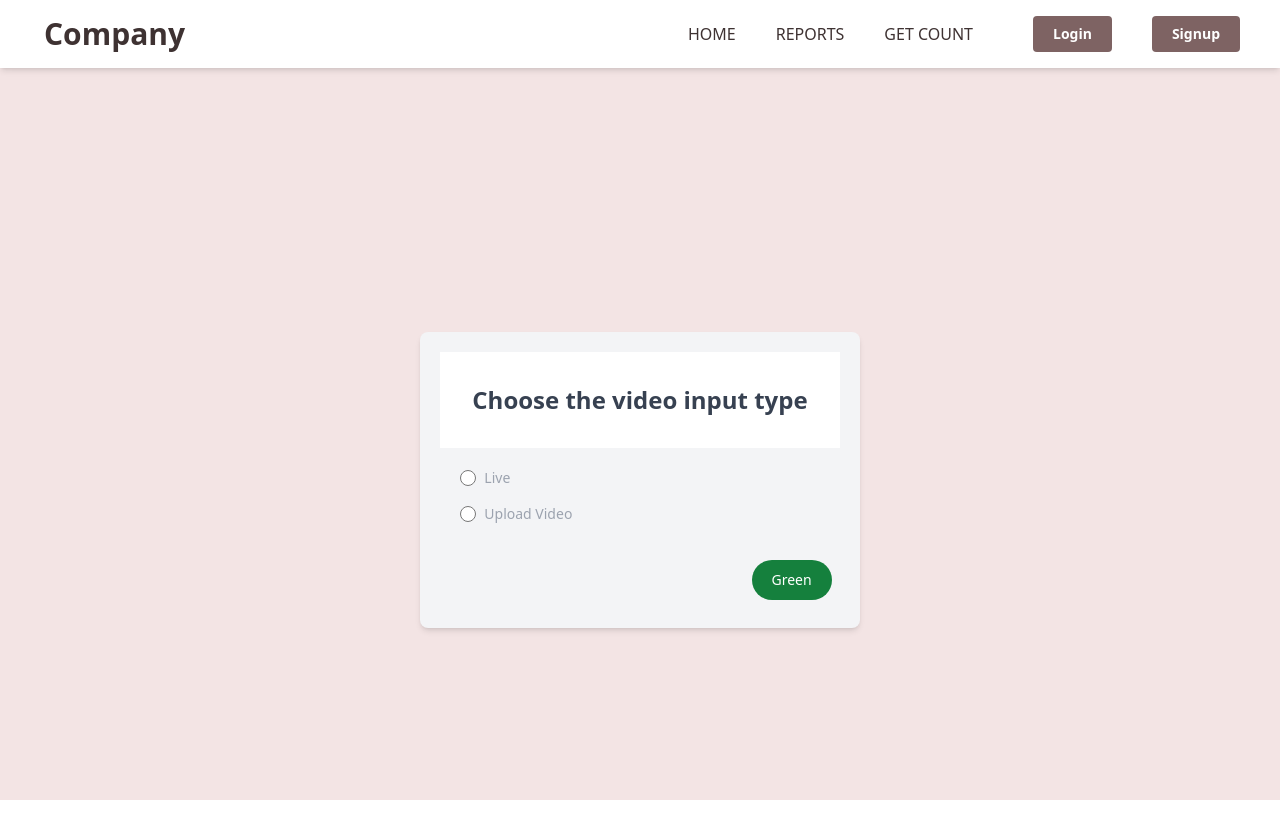
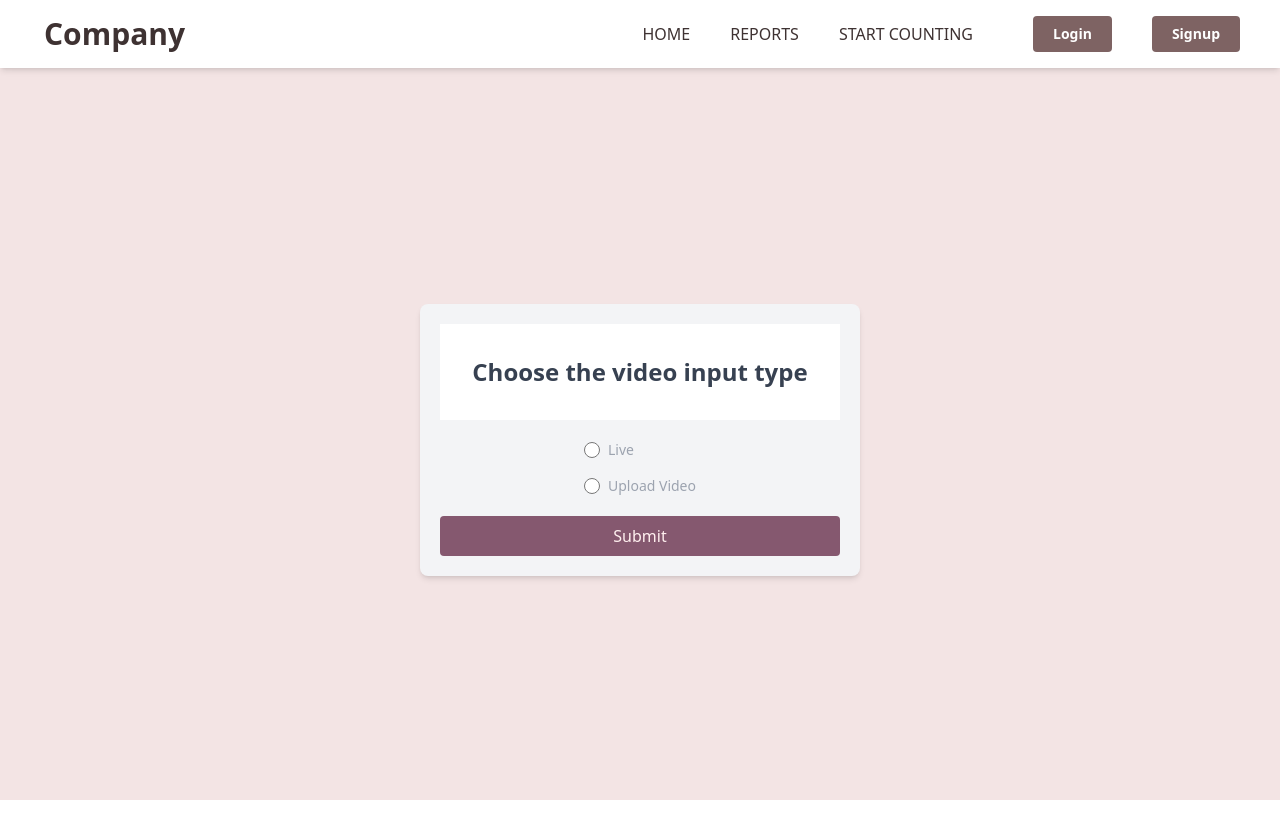
Before and after one commit to AnjaleeNeelika/Hand_Gesture_Detection_System, a React (Vite) app in the folder frontend/: page /videoUploadPage in a window 1280 px wide. Shown: the top 838 px of the page. After the commit the page ends 800 px from the top, so only its background shows below. Built offline with nearby package versions, Linux system fonts and the light colour scheme.

Commit message:
Updated pages

```diff
--- a/frontend/src/App.jsx
+++ b/frontend/src/App.jsx
@@ -1,11 +1,12 @@
 import React from 'react'
 import Navbar from './assets/components/Navbar'
 import { Route, Routes } from 'react-router-dom'
-import Home from './assets/pages/Home'
-import Reports from './assets/pages/Reports'
-import GetCount from './assets/pages/GetCount'
+import Home from './pages/Home'
+import Reports from './pages/Reports'
 import VideoUploadPage from './pages/VideoUploadPage'
 import VideoUploadPageeee from './pages/VideoUploadPageeee'
+import StartCounting from './pages/StartCounting'
+import PointInput from './pages/PointInput'
 
 const App = () => {
   return (
@@ -16,9 +17,10 @@ const App = () => {
                 <Route path='/' element={<Home />} />
                 <Route path='/home' element={<Home />} />
                 <Route path='/reports' element={<Reports />} />
-          <Route path='/get-count' element={<GetCount />} />
+                <Route path='/start-count' element={<StartCounting />} />
                 <Route path='/videoUploadPage' element={<VideoUploadPage />} />
                 <Route path='/uploadVideo' element={<VideoUploadPageeee />} />
+                <Route path='/input-points' element={<PointInput />} />
             </Routes>
         </div>
     </>
--- /dev/null
+++ b/frontend/src/assets/components/Button2.jsx
@@ -0,0 +1,11 @@
+import React from 'react'
+
+const Button2 = (props) => {
+    return (
+        <div className='bg-[#85586f] w-full text-center py-2 px-5 rounded text-[#ffefef] hover:bg-[#8b6d7d] cursor-pointer hover:-translate-y-1 transition delay-200'>
+            {props.children}
+        </div>
+    )
+}
+
+export default Button2
--- a/frontend/src/assets/components/Navbar.jsx
+++ b/frontend/src/assets/components/Navbar.jsx
@@ -8,7 +8,7 @@ const Navbar = () => {
     return (
         <div className='w-full shadow-md fixed top-0 left-0 flex'>
             <div className='md:flex justify-between items-center bg-white py-4 md:px-10 px-7 w-full'>
-                <div className='md:flex justify-between items-center font-bold text-3xl text-[#3e3232]'>
+                <div className='md:flex justify-between items-center font-bold text-3xl text-[#776666]'>
                     <span className='text-3xl mr-1 pt-2'>
                         <ion-icon name="logo-ionic"></ion-icon>
                     </span>
@@ -27,7 +27,7 @@ const Navbar = () => {
                         <Link to="/reports">REPORTS</Link>
                     </li>
                     <li className='text-[#3e3232] hover:text-[#a87c7c] md:my-0 my-7'>
-                        <Link to="/get-count">GET COUNT</Link>
+                        <Link to="/start-count">START COUNTING</Link>
                     </li>
 
                     <div className='flex gap-10 md:ml-5'>
@@ -36,9 +36,6 @@ const Navbar = () => {
                     </div>
                 </ul>
             </div>
-
-
-
         </div>
     )
 }
--- a/frontend/src/assets/pages/GetCount.jsx
+++ /dev/null
@@ -1,9 +0,0 @@
-import React from 'react'
-
-const GetCount = () => {
-    return (
-        <div>GetCount</div>
-    )
-}
-
-export default GetCount
--- a/frontend/src/assets/pages/index.js
+++ /dev/null
@@ -1,3 +0,0 @@
-export * from "./Home";
-export * from "./Reports";
-export * from "./GetCount";
--- a/frontend/src/assets/pages/Home.jsx
+++ b/frontend/src/pages/Home.jsx
@@ -2,7 +2,7 @@ import React from 'react'
 
 const Home = () => {
     return (
-        <div>Home</div>
+        <div className='h-full p-5'>Home</div>
     )
 }
 
--- /dev/null
+++ b/frontend/src/pages/PointInput.jsx
@@ -0,0 +1,16 @@
+import React from 'react'
+
+const PointInput = () => {
+    return (
+        <div className='h-full p-5 flex flex-auto justify-center items-center'>
+            <div>
+                <div className='w-full bg-[#ddd] h-20'>
+
+                </div>
+            </div>
+            <div></div>
+        </div>
+    )
+}
+
+export default PointInput
--- a/frontend/src/assets/pages/Reports.jsx
+++ b/frontend/src/pages/Reports.jsx
@@ -2,7 +2,7 @@ import React from 'react'
 
 const Reports = () => {
     return (
-        <div>Reports</div>
+        <div className='h-full p-5'>Reports</div>
     )
 }
 
--- /dev/null
+++ b/frontend/src/pages/StartCounting.jsx
@@ -0,0 +1,9 @@
+import React from 'react'
+
+const StartCounting = () => {
+    return (
+        <div className='h-full p-5'>StartCounting</div>
+    )
+}
+
+export default StartCounting
--- a/frontend/src/pages/VideoUploadPage.jsx
+++ b/frontend/src/pages/VideoUploadPage.jsx
@@ -7,10 +7,11 @@ import {
     Typography,
     Button,
 } from "@material-tailwind/react";
+import Button2 from '../assets/components/Button2';
 
 export default function VideoUploadPage() {
     return (
-        <div className="flex items-center justify-center h-screen ">
+        <div className="flex items-center justify-center h-full">
             <Card className="w-150 bg-gray-100 p-5 rounded-lg">
                 <CardHeader >
                     <Typography variant="h4" className=' p-8'>
@@ -18,14 +19,15 @@ export default function VideoUploadPage() {
                     </Typography>
                 </CardHeader>
 
-                <CardBody className=' p-5'>
+                <CardBody className='p-5 flex justify-center'>
+                    <div>
                         <div className="flex items-center mb-4">
                             <input
                                 id="default-radio-1"
                                 type="radio"
                                 value=""
                                 name="default-radio"
-                            className="w-4 h-4 text-blue-600 bg-gray-100 border-gray-300 focus:ring-blue-500 dark:focus:ring-blue-600 "
+                                className="w-4 h-4 text-blue-600 bg-gray-100 border-gray-300 focus:ring-blue-500 dark:focus:ring-blue-600 cursor-pointer"
                             />
                             <label
                                 htmlFor="default-radio-1"
@@ -40,7 +42,7 @@ export default function VideoUploadPage() {
                                 type="radio"
                                 value=""
                                 name="default-radio"
-                            className="w-4 h-4 text-blue-600 bg-gray-100 border-gray-300 focus:ring-blue-500 dark:focus:ring-blue-600"
+                                className="w-4 h-4 text-blue-600 bg-gray-100 border-gray-300 focus:ring-blue-500 dark:focus:ring-blue-600 cursor-pointer"
                             />
                             <label
                                 htmlFor="default-radio-2"
@@ -49,11 +51,15 @@ export default function VideoUploadPage() {
                                 Upload Video
                             </label>
                         </div>
+                    </div>
                 </CardBody>
 
-                <CardFooter className="pt-4 self-end">
-                    <button type="button" class="text-white bg-green-700 hover:bg-green-800 focus:outline-none focus:ring-4 focus:ring-green-300 font-medium rounded-full text-sm px-5 py-2.5 text-center me-2 mb-2 dark:bg-green-600  ">Green</button>
-                </CardFooter>
+                {/* <CardFooter className="pt-4 self-end">
+                    <button type="button" class="text-white bg-green-700 hover:bg-green-800 focus:outline-none focus:ring-4 focus:ring-[#3e3232] font-medium rounded-full text-sm px-5 py-2.5 text-center me-2 mb-2 dark:bg-[#685656]  ">Green</button>
+                </CardFooter> */}
+                <div className='flex justify-center items-center'>
+                    <Button2>Submit</Button2>
+                </div>
             </Card>
         </div>
     );
--- a/frontend/src/pages/VideoUploadPageeee.jsx
+++ b/frontend/src/pages/VideoUploadPageeee.jsx
@@ -1,35 +1,41 @@
 import React from 'react';
+import Button2 from '../assets/components/Button2';
 
 export default function VideoUploadPageeee() {
     return (
-        <div className="flex flex-col items-center justify-center h-screen">
+        <div className="flex flex-col items-center justify-center h-full">
             <div className='flex-col'>
                 <div
                     className="bg-gray-50 text-center px-4 w-80 flex flex-col items-center justify-center cursor-pointer border-2 rounded-lg">
                     <div className="py-6">
-                        <svg xmlns="http://www.w3.org/2000/svg" className="w-10 mb-2 fill-gray-600 inline-block" viewBox="0 0 32 32">
+                        {/* <svg xmlns="http://www.w3.org/2000/svg" className="w-10 mb-2 fill-gray-600 inline-block" viewBox="0 0 32 32">
                             <path
                                 d="M23.75 11.044a7.99 7.99 0 0 0-15.5-.009A8 8 0 0 0 9 27h3a1 1 0 0 0 0-2H9a6 6 0 0 1-.035-12 1.038 1.038 0 0 0 1.1-.854 5.991 5.991 0 0 1 11.862 0A1.08 1.08 0 0 0 23 13a6 6 0 0 1 0 12h-3a1 1 0 0 0 0 2h3a8 8 0 0 0 .75-15.956z"
                                 data-original="#000000" />
                             <path
                                 d="M20.293 19.707a1 1 0 0 0 1.414-1.414l-5-5a1 1 0 0 0-1.414 0l-5 5a1 1 0 0 0 1.414 1.414L15 16.414V29a1 1 0 0 0 2 0V16.414z"
                                 data-original="#000000" />
-                        </svg>
+                        </svg> */}
+                        <div className='text-5xl text-[#7a7a7a]'>
+                        <ion-icon name="cloud-upload"></ion-icon>
+                        </div>
+
                         <h4 className="text-base font-semibold text-gray-600">Drag and drop files here</h4>
                     </div>
                     <hr className="w-full border-gray-400 my-2" />
                     <div className="py-6">
                         <input type="file" id='uploadFile1' className="hidden" />
                         <label htmlFor="uploadFile1"
-                            className="block px-6 py-2.5 rounded text-gray-600 text-sm tracking-wider font-semibold border-none outline-none bg-gray-200 hover:bg-gray-100">Browse Files</label>
+                            className="block px-6 py-2.5 rounded text-gray-600 text-sm tracking-wider font-semibold border-none outline-none bg-gray-200 hover:bg-[#c49a9a67]">Browse Files</label>
                         <p className="text-xs text-gray-400 mt-4">PNG, JPG, SVG, WEBP, and GIF are allowed.</p>
                     </div>
                 </div>
             </div>
             <div className="mt-4">
-                <button type="button" className="text-white bg-green-700 hover:bg-green-800 focus:outline-none focus:ring-4 focus:ring-green-300 font-medium rounded-full text-sm px-5 py-2.5 text-center dark:bg-green-600">
+                {/* <button type="button" className="text-white bg-green-700 hover:bg-green-800 focus:outline-none focus:ring-4 focus:ring-green-300 font-medium rounded-full text-sm px-5 py-2.5 text-center dark:bg-green-600">
                     Save
-                </button>
+                </button> */}
+                <Button2>Save</Button2>
             </div>
         </div>
     );
--- /dev/null
+++ b/frontend/src/pages/index.js
@@ -0,0 +1,6 @@
+export * from "./Home";
+export * from "./Reports";
+export * from "./StartCounting";
+export * from "./VideoUploadPage";
+export * from "./VideoUploadPageeee";
+export * from "./PointInput";
```
Also changed, not shown: 2 other files (tests, documents, lock files or other folders). Lines whose indentation alone changed are shown as unchanged.
